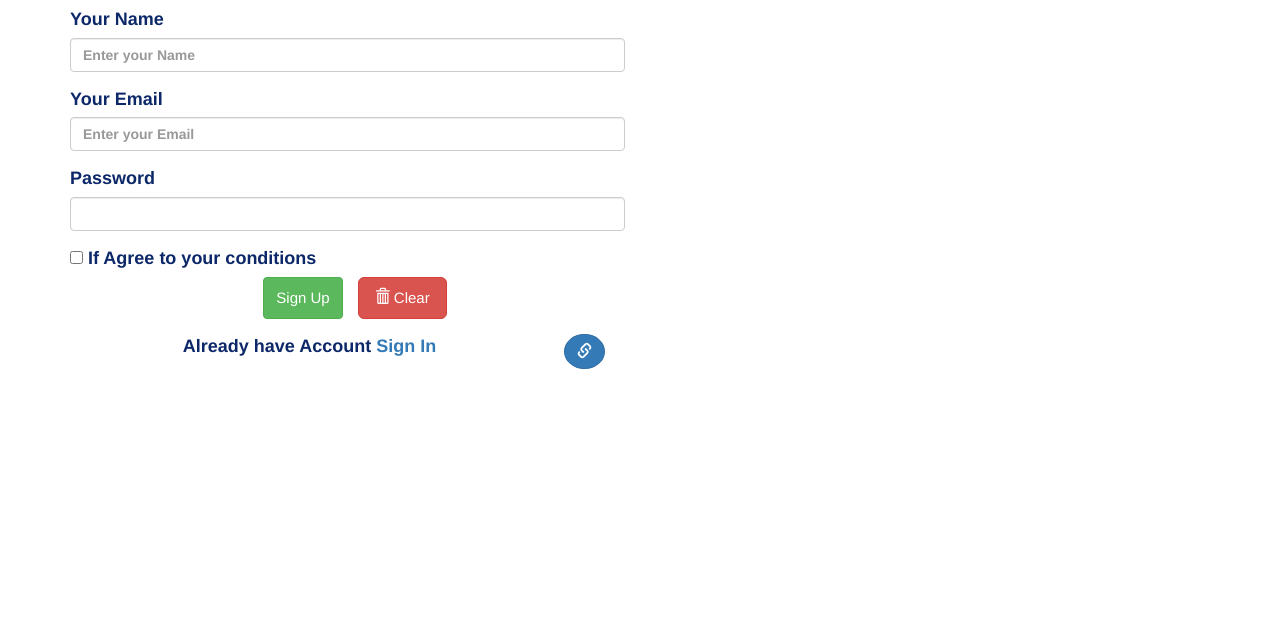
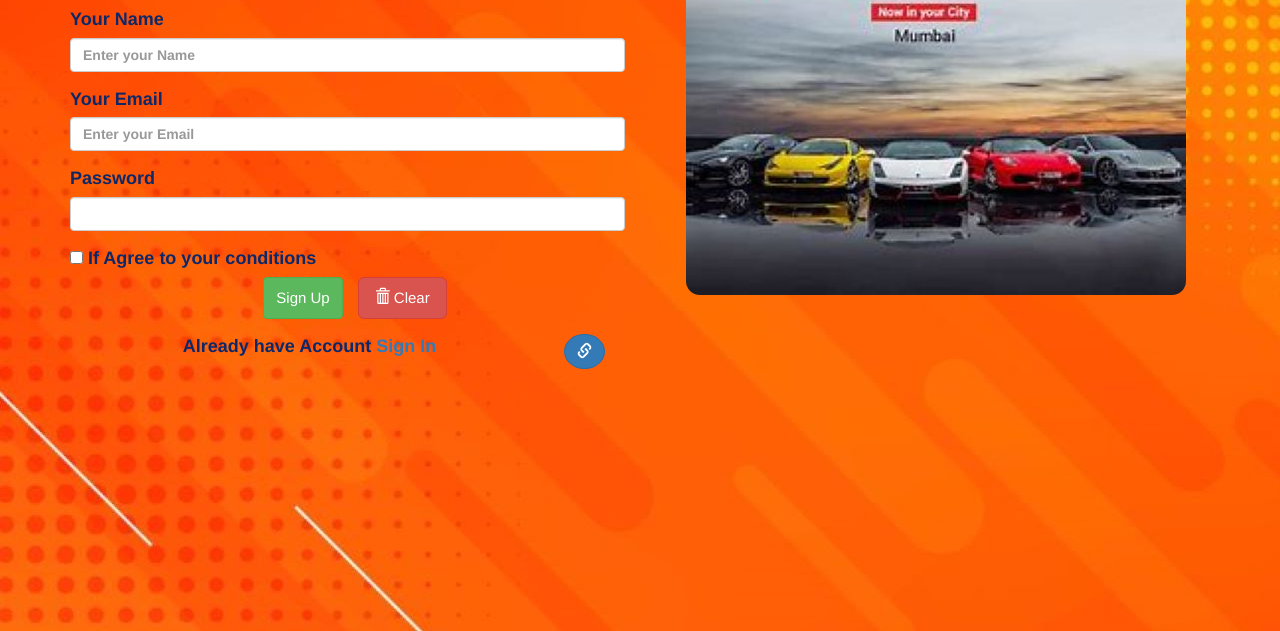
Before and after one commit to Rahul-22/Xoriant_Bootstrap4_Assign6, a plain HTML site: page index.html in a window 1280 px wide. Shown: the part 169-800 px from the top of the page. Drawn offline with nearby package versions, Linux system fonts and the light colour scheme; some icons are missing.

Commit message:
cars image commit

```diff
--- a/index.html
+++ b/index.html
@@ -46,7 +46,7 @@
 					</div>
 				</div>
 				<div class="col-md-5">
-					<img src="../Section4/images/cars.jpg">
+					<img src="./images/cars.jpg">
 				</div>
 			</div>
 		</div>
@@ -94,7 +94,7 @@
 					</div>
 				</div>
 				<div class="col-md-5">
-					<img src="../Section4/images/cars.jpg">
+					<img src="./images/cars.jpg">
 				</div>
 			</div>
 		</div>
--- a/style6.scss
+++ b/style6.scss
@@ -22,7 +22,7 @@ $grey-clr: #b7b5b7;
 }
 body {
 	color: #0d2869;
-	background-image: url("../Section3/images/background.jpg");
+	background-image: url("./images/background.jpg");
 }
 header{
 	@include header-fnt;
```
Also changed, not shown: images/cars.jpg (added), style6.css, 1 other file.
